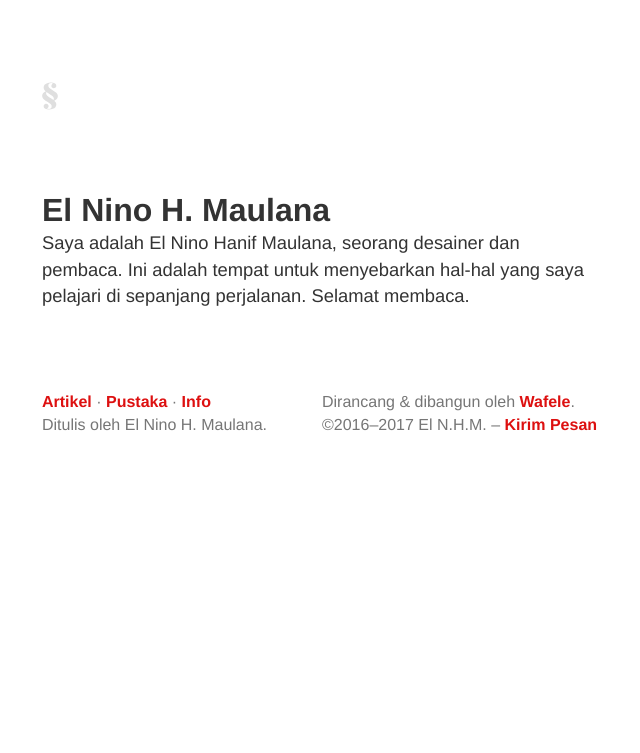
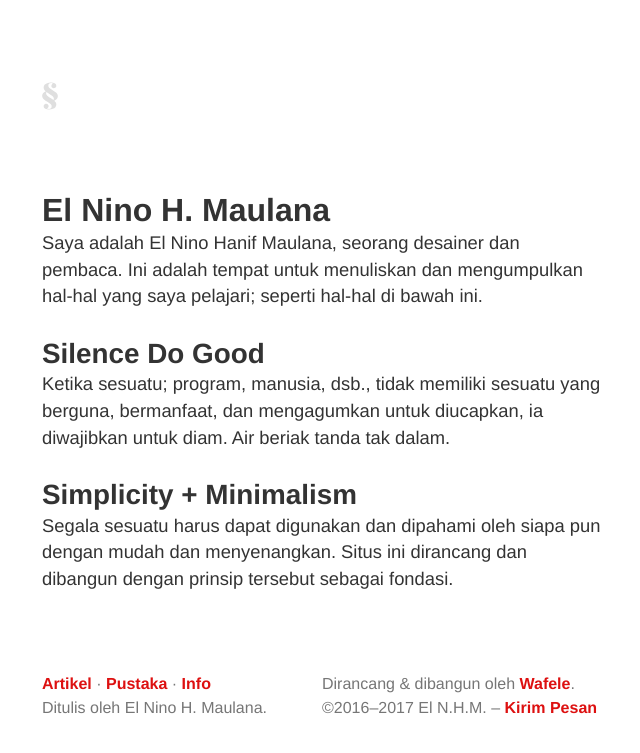
Before and after one commit to tertanda/elnino.github.io, a Jekyll site: the page built from index.md, in a window 1280 px wide. Shown: the top 753 px of the page, without its empty margins (318-958 px from the left). Built offline with Jekyll 4.4.1, drawn with Linux system fonts in a browser that asks for light colours.

Commit message:
First commit.

```diff
--- a/index.md
+++ b/index.md
@@ -6,4 +6,12 @@ meta  : El Nino H. Maulana adalah seorang desainer dan pembaca.
 
 # El Nino H. Maulana
 
-Saya adalah El Nino Hanif Maulana, seorang desainer dan pembaca. Ini adalah tempat untuk menyebarkan hal-hal yang saya pelajari di sepanjang perjalanan. Selamat membaca.
+Saya adalah El Nino Hanif Maulana, seorang desainer dan pembaca. Ini adalah tempat untuk menuliskan dan mengumpulkan hal-hal yang saya pelajari; seperti hal-hal di bawah ini.
+
+## Silence Do Good
+
+Ketika sesuatu; program, manusia, dsb., tidak memiliki sesuatu yang berguna, bermanfaat, dan mengagumkan untuk diucapkan, ia diwajibkan untuk diam. Air beriak tanda tak dalam.
+
+## Simplicity + Minimalism
+
+Segala sesuatu harus dapat digunakan dan dipahami oleh siapa pun dengan mudah dan menyenangkan. Situs ini dirancang dan dibangun dengan prinsip tersebut sebagai fondasi.
```
